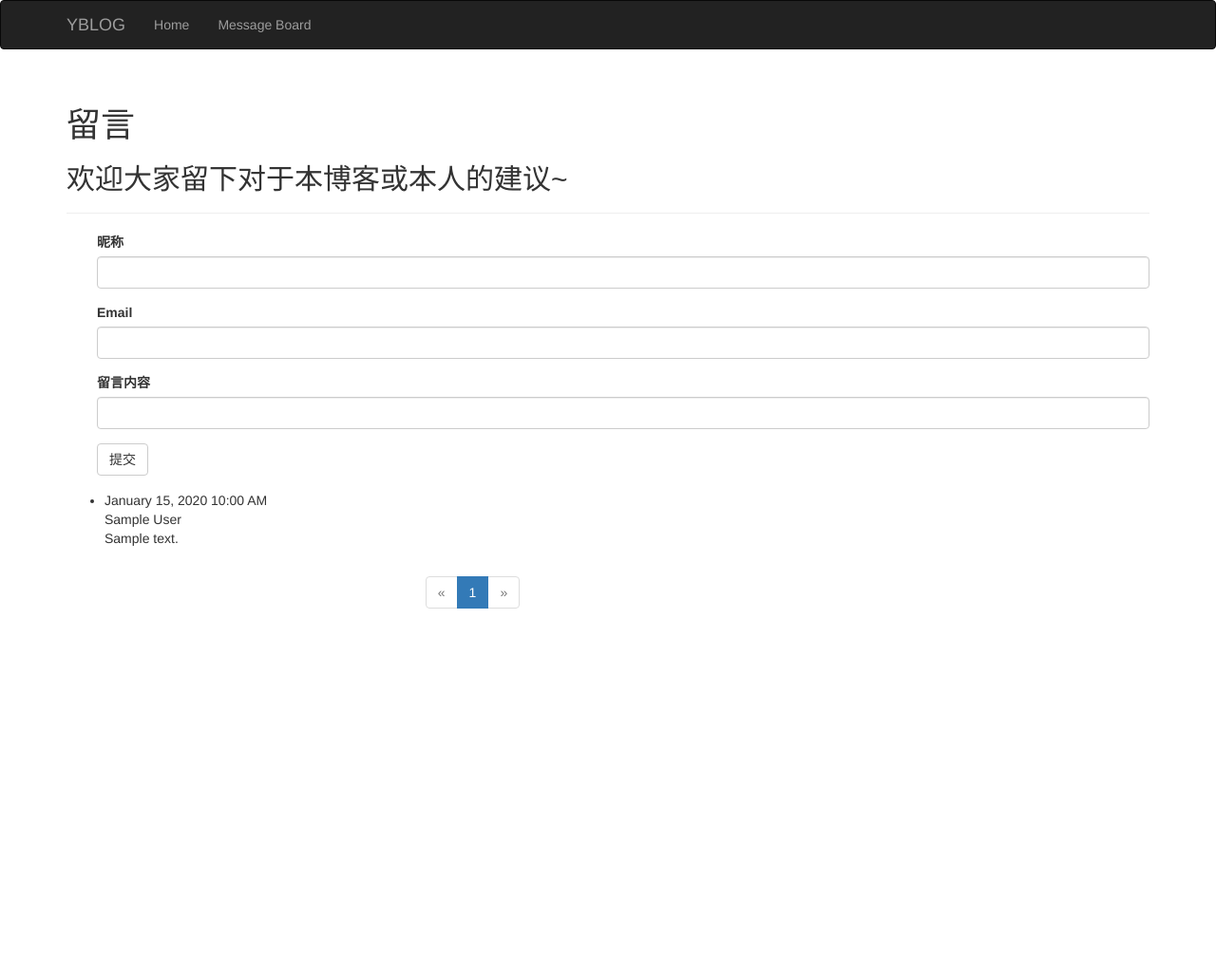
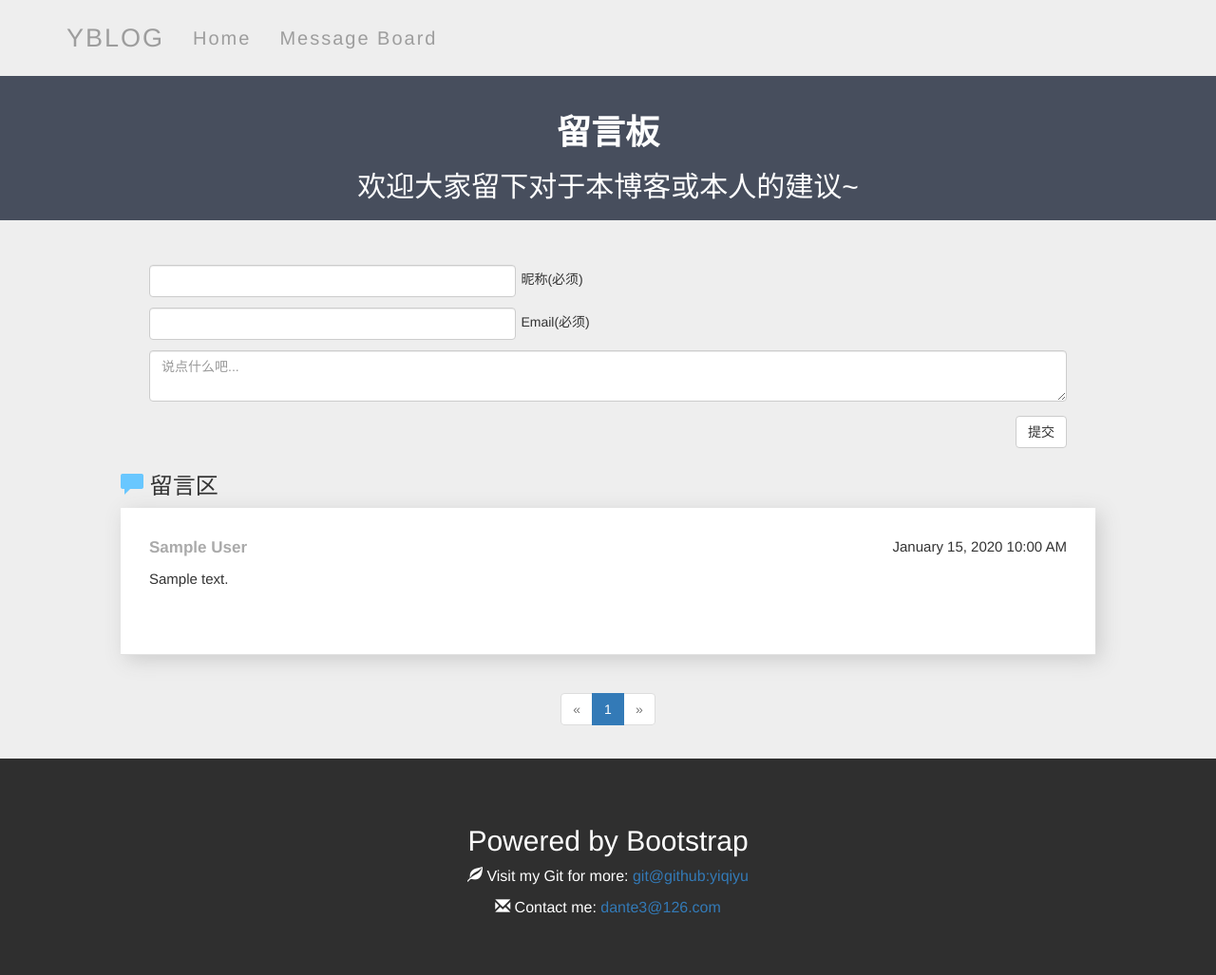
Before and after one commit to yiqiyu/YBLOG, a Flask app: page /message_board in a window 1280 px wide. Shown: the whole page at 95% size. Before the commit the page ends 641 px from the top, so only its background shows below. Run offline with Flask 2, Linux system fonts and the light colour scheme; tables that the repository leaves empty hold one stand-in row (values such as "Sample post"); parts of the project's set-up code (start-up, migrations or seed data) failed here and were passed over; some libraries are stand-ins or nearby versions.

Commit message:
finished css

```diff
--- a/app/main/forms.py
+++ b/app/main/forms.py
@@ -6,7 +6,7 @@ Created on Wed Jun 22 22:57:41 2016
 """
 
 from flask.ext.wtf import Form
-from wtforms import StringField, SubmitField
+from wtforms import StringField, SubmitField, TextAreaField, BooleanField
 from wtforms.validators import Required, Length, Email, Regexp
 
 class SubscribeForm(Form):
@@ -18,21 +18,26 @@ class SubscribeForm(Form):
     submit = SubmitField(u'提交')
 
 
-class CommentForm(Form):
-    name = StringField(u'昵称', validators=[
+class BasicForm(Form):
+    name = StringField(u'昵称(必须)', validators=[
         Required(), Length(1, 64), Regexp(u'^[\u4e00-\u9fa5A-Za-z][\u4e00-\u9fa5A-Za-z0-9_.]*$', 0,
                                           u'名称只允许包含汉字，字母，数字和下划线！')])
-    email = StringField('Email', validators=[Required(), Length(1, 64),
+    email = StringField(u'Email(必须)', validators=[Required(), Length(1, 64),
                                              Email()])
-    body = StringField(u'评论内容', validators=[Required()])
+    body = TextAreaField(u'评论内容', validators=[Required()], render_kw={'placeholder': u'说点什么吧...'})
+
+
+class CommentForm(BasicForm):
+    email_remind = BooleanField(u'有人回复时邮件通知我', default="checked")
     submit = SubmitField(u'提交')
 
 
 class ReplyForm(CommentForm):
-    body = StringField(u'回复内容', validators=[Required()])
+    body = TextAreaField(u'回复内容', validators=[Required()], render_kw={'placeholder': u'说点什么吧...'})
+    email_remind = BooleanField(u'有人回复时邮件通知我', default="checked")
     submit = SubmitField(u'提交')
 
 
-class MessageForm(CommentForm):
-    body = StringField(u'留言内容', validators=[Required()])
+class MessageForm(BasicForm):
+    body = TextAreaField(u'留言内容', validators=[Required()], render_kw={'placeholder': u'说点什么吧...'})
     submit = SubmitField(u'提交')
--- a/app/main/views.py
+++ b/app/main/views.py
@@ -5,7 +5,7 @@ Created on Thu Jun 23 21:43:00 2016
 @author: Administrator
 """
 import traceback
-import logging
+#import logging
 
 from flask import render_template, redirect, url_for, abort, flash, request,\
     current_app, g
@@ -21,9 +21,9 @@ from ..models import Follower, Comment, Post, Message
 
 
 DEFAULT_REPLY_TO_ID = 1
-logging.basicConfig(level=logging.INFO,
-                    filename='./log/test.log',
-                    filemode='w')
+#logging.basicConfig(level=logging.INFO,
+#                    filename='./log/test.log',
+#                    filemode='w')
 
 
 def add_otherwise_rollback(entity, message):
@@ -31,16 +31,18 @@ def add_otherwise_rollback(entity, message):
         db.session.add(entity)
         db.session.commit()
         flag = True
+        category = 'info'
     except:
         db.session.rollback()
         message = u'Oops...我们的服务器貌似出了点问题，请重试'
+        category = 'error'
         flag = False
         if current_app.debug is True or current_app.testing is True:
             with open("./log/log.txt",'a') as f:
                 traceback.print_exc(file=f)
                 f.flush()
     finally:
-        flash(message)
+        flash(message, category)
         return flag
 
 
@@ -142,7 +144,8 @@ def blog_post(id):
                           email=form.email.data,
                           reply_to=default_reply_to,
                           comment_index=comment_index,
-                          author_name=form.name.data)
+                          author_name=form.name.data,
+                          email_remind=form.email_remind.data)
         add_otherwise_rollback(comment, u'你的评论已被提交。')
         return redirect(url_for('.blog_post', id=post.id, page=-1))
 
@@ -175,7 +178,8 @@ def reply(id):
                           reply_to=reply_to,
                           body=form.body.data,
                           email=form.email.data,
-                          author_name=form.name.data)
+                          author_name=form.name.data,
+                          email_remind=form.email_remind.data)
         if add_otherwise_rollback(comment, u'您的回复已被提交。') and \
             reply_to.email_remind:
             page = (post.comments.count() - 2) // \
--- /dev/null
+++ b/app/static/color.css
@@ -0,0 +1,24 @@
+body {
+	background-color: #EEE;
+}
+.frame {
+    background-color: #FFF;
+}
+ul.comments li.comment:hover {
+    background-color: #f0f0f0;
+}
+.bg-2 {
+    background-color: #474e5d; /* Dark Blue */
+    color: #ffffff;
+}
+.bg-4 {
+    background-color: #2f2f2f;
+    color: #ffffff;
+}
+.navbar-brand:hover,
+.navbar-nav  li a:hover {
+      color: #1abc9c !important;
+}
+.navbar {
+	background-color: #EEE;
+}
--- a/app/static/styles.css
+++ b/app/static/styles.css
@@ -1,32 +1,59 @@
+@import url(typography.css);
+@import url(color.css);
+
+
+.btn {
+    float: right;
+}
+form {
+    padding-bottom: 30px;
+}
+.container-fluid {
+    padding-top: 50px;
+    padding-bottom: 50px;
+}
+
+.shadow {
+	box-shadow: 5px 5px 20px #CCC;
+}
+.frame {
+	border-radius: 6px;
+}
+
+
 div.subscribe {
-	float: right;
+	margin: 10px 20px 20px;
+	padding: 10px 20px 20px;
+    border-radius: 6px;
 }
+.subscribe h3 {
+   padding: 5px 0 15px;
+   border-bottom: 1px solid #e0e0e0;
+   margin-bottom: 20px;
+}
+.affix {
+   top: 20px;
+   width: 222.5px;
+}
+
 div.post-tabs {
-    margin-top: 16px;
-	width: 75%;
+    margin-top: 0px;
 }
 ul.posts {
     list-style-type: none;
     padding: 0px;
-    margin: 16px 0px 0px 0px;
-    border-top: 1px solid #e0e0e0;
 }
 div.post-tabs ul.posts {
-    margin: 0px;
+    margin: 10px 0px;
     border-top: none;
 }
 ul.posts li.post {
-    padding: 8px;
-    border-bottom: 1px solid #e0e0e0;
+    padding: 30px 20px 20px 0px;
+    border: 1px solid #e0e0e0;
+	margin-bottom: 30px;
 }
 ul.posts li.post:hover {
-    background-color: #f0f0f0;
-}
-div.post-date {
-    float: right;
-}
-div.post-author {
-    font-weight: bold;
+    box-shadow: rgb(108, 105, 105) 5px 5px 20px;
 }
 div.post-thumbnail {
     position: absolute;
@@ -35,73 +62,140 @@ div.post-content {
     margin-left: 48px;
     min-height: 48px;
 }
-div.post-footer {
-    text-align: right;
+.post-body {
+    border-top: 1px solid #e0e0e0;
+	margin-top: 20px
+}
+
+/*comment body*/
+ul.comments,
+div.comment-form{
+    width: 90%;
+	margin-left: auto;
+    margin-right: auto;
 }
 ul.comments {
+    margin-top: 40px;
     list-style-type: none;
     padding: 0px;
-    margin: 16px 0px 0px 0px;
+    border-radius: 6px;
 }
 ul.comments li.comment {
-    margin-left: 32px;
-    padding: 8px;
     border-bottom: 1px solid #e0e0e0;
+	border-radius: 0px;
 }
 ul.comments li.comment:nth-child(1) {
     border-top: 1px solid #e0e0e0;
 }
-ul.comments li.comment:hover {
-    background-color: #f0f0f0;
-}
 div.comment-date {
     float: right;
-}
-div.comment-author {
-    font-weight: bold;
 }
 div.comment-thumbnail {
     position: absolute;
 }
 div.comment-content {
-    margin-left: 48px;
+    padding: 30px 30px 60px;
     min-height: 48px;
 }
+
+.comment-author,
+blockquote span {
+    margin-bottom: 10px;
+}
+.comment-body {
+    margin-bottom: 8px;
+}
+blockquote {
+    border: 1px solid #e0e0e0;
+}
+
+
+textarea.form-control {
+	-webkit-transition: height 0.2s;
+	   -moz-transition: height 0.2s;
+	        transition: height 0.2s;
+}
+
+
+/*comment form*/
+div.form input.form-control {
+    width: 40%;
+	float: left;
+}
+.form label.control-label[for="body"] {
+    display: none;
+}
+div.comment-form form {
+    padding: 10px 30px;
+}
+div.form label.control-label {
+    padding: 5px 5px;
+	margin: 0;
+}
 div.comment-form {
-    margin: 16px 0px 16px 32px;
+    margin-top: 16px;
+	margin-bottom: 48px;
 }
+div.checkbox {
+	position: relative;
+	top: 10px;
+	display: inline;
+}
+
+/*reply form in post page*/
+div.replyToggle .form {
+    width: 100%;
+    margin-top: 28px;
+	margin-bottom: 0px;
+	padding: 0;
+}
+
+/*message form*/
+.messages {
+    width: 100%;
+}
+
 div.pagination {
-    width: 75%;
+    width: 100%;
+	margin: 10px auto;
     text-align: center;
     padding: 0px;
-    margin: 0px;
 }
-ul.comments + div.pagination {
-	width: 100%;
-}
+
+
 div.flask-pagedown-preview {
     margin: 10px 0px 10px 0px;
     border: 1px solid #e0e0e0;
     padding: 4px;
 }
-div.flask-pagedown-preview h1 {
-    font-size: 140%;
-}
-div.flask-pagedown-preview h2 {
-    font-size: 130%;
-}
-div.flask-pagedown-preview h3 {
-    font-size: 120%;
-}
-.post-body h1 {
-    font-size: 140%;
-}
-.post-body h2 {
-    font-size: 130%;
-}
-.post-body h3 {
-    font-size: 120%;
-}
+
+
 .table.followers tr {
     border-bottom: 1px solid #e0e0e0;
 }
+
+
+.page-header {
+	padding-top: 20px;
+	margin: 0 0 20px;
+}
+
+.margin {
+	margin-top: 15px;
+	margin-bottom: 35px;
+}
+
+.navbar {
+    padding-top: 15px;
+    padding-bottom: 15px;
+    border: 0;
+    border-radius: 0;
+    margin-bottom: 0;
+}
+
+
+.me-img {
+     display:inline;
+	 width: 200;
+	 height: 200;
+}
--- /dev/null
+++ b/app/static/typography.css
@@ -0,0 +1,64 @@
+h1,h2,h3,h4,h5 {
+	font-weight: bold;
+}
+div.flask-pagedown-preview h1 {
+    font-size: 140%;
+}
+div.flask-pagedown-preview h2 {
+    font-size: 130%;
+}
+div.flask-pagedown-preview h3 {
+    font-size: 120%;
+}
+.navbar-brand {
+    font-size: 27px;
+}
+p {font-size: 16px;}
+.navbar {
+    font-size: 20px;
+	letter-spacing: 2px;
+}
+div.comment-author {
+    font-weight: bold;
+}
+.post-body h1,h2,h3,h4,h5 {
+    font-weight: normal;
+}
+.post-body h1 {
+    font-size: 140%;
+}
+.post-body h2 {
+    font-size: 130%;
+}
+.post-body h3 {
+    font-size: 120%;
+}
+div.post-footer {
+   text-align: right;
+}
+.subscribe h3 {
+   font-weight: bold;
+}
+.comments .glyphicon {
+    color: #69c7ff;
+}
+.comment-author, blockquote span{
+    color: #aaa;
+	font-size: 17px;
+}
+div.comment-content {
+    font-size: 15px;
+	color: #333;
+}
+blockquote {
+    font-size: 15px;
+}
+.form .glyphicon{
+    color: #268e28;
+}
+div.form label.control-label {
+    font-weight: normal;
+}
+div.comment-content .form {
+    font-size: 14px;
+}
--- a/app/templates/_messages.html
+++ b/app/templates/_messages.html
@@ -1,12 +1,13 @@
-<ul class="messages">
+<ul class="comments messages">
+    <h3><span class="glyphicon glyphicon-comment"></span> 留言区</h3>
     {% for message in messages %}
-    <li class="message">
-        <div class="message-thumbnail">
+    <li class="comment frame shadow">
+        <div class="comment-thumbnail">
         </div>
-        <div class="message-content">
-            <div class="message-date">{{ moment(message.timestamp).format('LLL') }}</div>
-			<div class="message-author">{{ message.author_name }}</div>
-            <div class="message-body">
+        <div class="comment-content">
+            <div class="comment-date">{{ moment(message.timestamp).format('LLL') }}</div>
+			<div class="comment-author">{{ message.author_name }}</div>
+            <div class="comment-body">
                 {% if message.body_html %}
                     {{ message.body_html | safe }}
                 {% else %}
--- a/app/templates/base.html
+++ b/app/templates/base.html
@@ -12,7 +12,7 @@ type="image/x-icon">
 
 {% block navbar %}
 
-<div class="navbar navbar-inverse" role="navigation">
+<div class="navbar navbar-inverse " role="navigation">
   <div class="container">
     <div class="navbar-header">
       <button type="button" class="navbar-toggle" data-toggle="collapse" data-target=".navbar-collapse">
@@ -34,19 +34,39 @@ type="image/x-icon">
 {% endblock %}
 
 {% block content %}
-<div class="container">
+<div class="container flash">
   {% for message in get_flashed_messages() %}
-    <div class="alert alert-warning">
+  <div class="alert alert-info fade in">
     <button type="button" class="close" data-dismiss="alert">&times;</button>
     {{ message }}
   </div>
   {% endfor %}
+</div>
 
+<div class="container">
   {% block page_content %}{% endblock %}
 </div>
+
+{% block post_content %}{% endblock %}
+
+<footer class="container-fluid bg-4 text-center">
+  <h2>Powered by Bootstrap</h2>
+  <p><span class="glyphicon glyphicon-leaf"></span> Visit my Git for more:
+    <a href="http://www.github.com/yiqiyu" target="_blank">
+      git@github:yiqiyu
+    </a>
+  </p>
+  <p> <span class="glyphicon glyphicon-envelope"></span> Contact me: <a href="mailto:dante3@126.com">dante3@126.com</a></p>
+</footer>
 {% endblock %}
 
 {% block scripts %}
 {{ super() }}
+<script  type="text/javascript" src="{{ url_for('static', filename = 'js/jquery.autosize.min.js') }}"></script>
+<script>
+    $(function(){
+	    $('textarea').autosize();
+    });
+</script>
 {{ moment.include_moment() }}
 {% endblock %}
--- a/app/templates/message_board.html
+++ b/app/templates/message_board.html
@@ -4,15 +4,19 @@
 
 {% block title %}YBLOG - Message Board{% endblock %}
 
-{% block page_content %}
-<div class="page-header">
-    <h1>留言</h1>
+{% block post_content %}
+
+<div class="page-header text-center bg-2">
+    <h1>留言板</h1>
 	<h2>欢迎大家留下对于本博客或本人的建议~</h2>
 </div>
-<div class="comment-form">
+<div class="container">
+  <div class=" comment-form form">
     {{ wtf.quick_form(form) }}
+  </div>
+  {% include '_messages.html' %}
 </div>
-{% include '_messages.html' %}
+
 {% if pagination %}
 <div class="pagination">
     {{ macros.pagination_widget(pagination, '.message_board') }}
```
Also changed, not shown: app/static/js/reply_toggle.js (+7 -2 lines), app/templates/_comments.html (+5 -9 lines), app/templates/_posts.html (+8 -4 lines), app/templates/index.html (+20 -9 lines), app/templates/post.html (+9 -6 lines), app/templates/reply.html (+5 -4 lines), app/static/js/jquery.autosize.min.js (added), app/static/title.jpg (added), app/templates/_macros.html (indentation only), 1 other file. Lines whose indentation alone changed are shown as unchanged.
